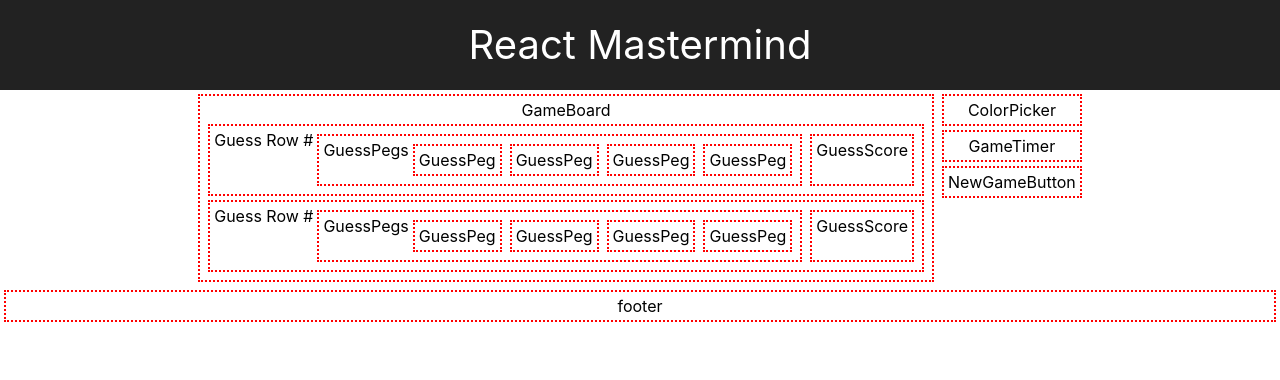
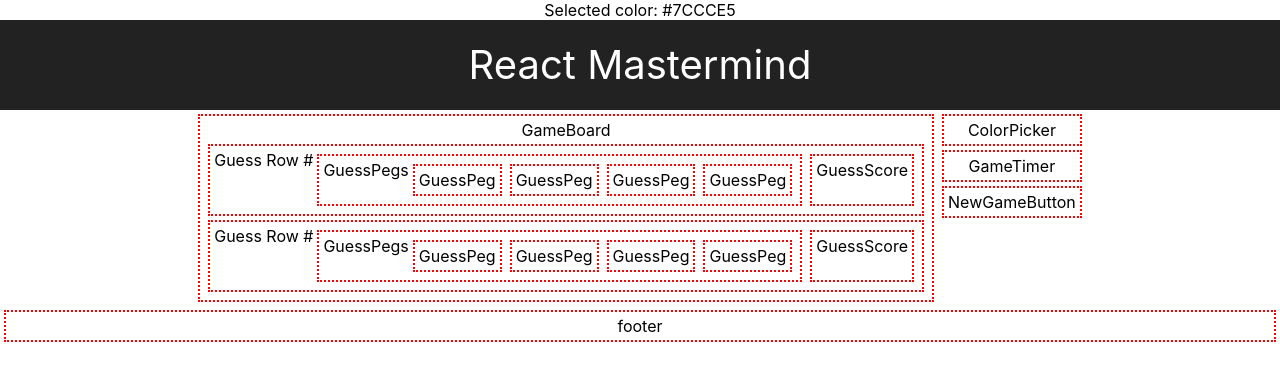
Before and after one commit to jlee8020/react-mastermind, a React (Create React App) app: page / in a window 1280 px wide. Shown: the top 380 px of the page. Built offline with nearby package versions, Linux system fonts and the light colour scheme.

Commit message:
add color select

```diff
--- a/src/App.js
+++ b/src/App.js
@@ -20,6 +20,7 @@ class App extends Component {
   render() {
     return (
       <div className="App">
+            Selected color: {colors[this.state.selColorIdx]}
         <header className="App-header">React Mastermind</header>
         <div className="flex-h">
           <GameBoard />
```
